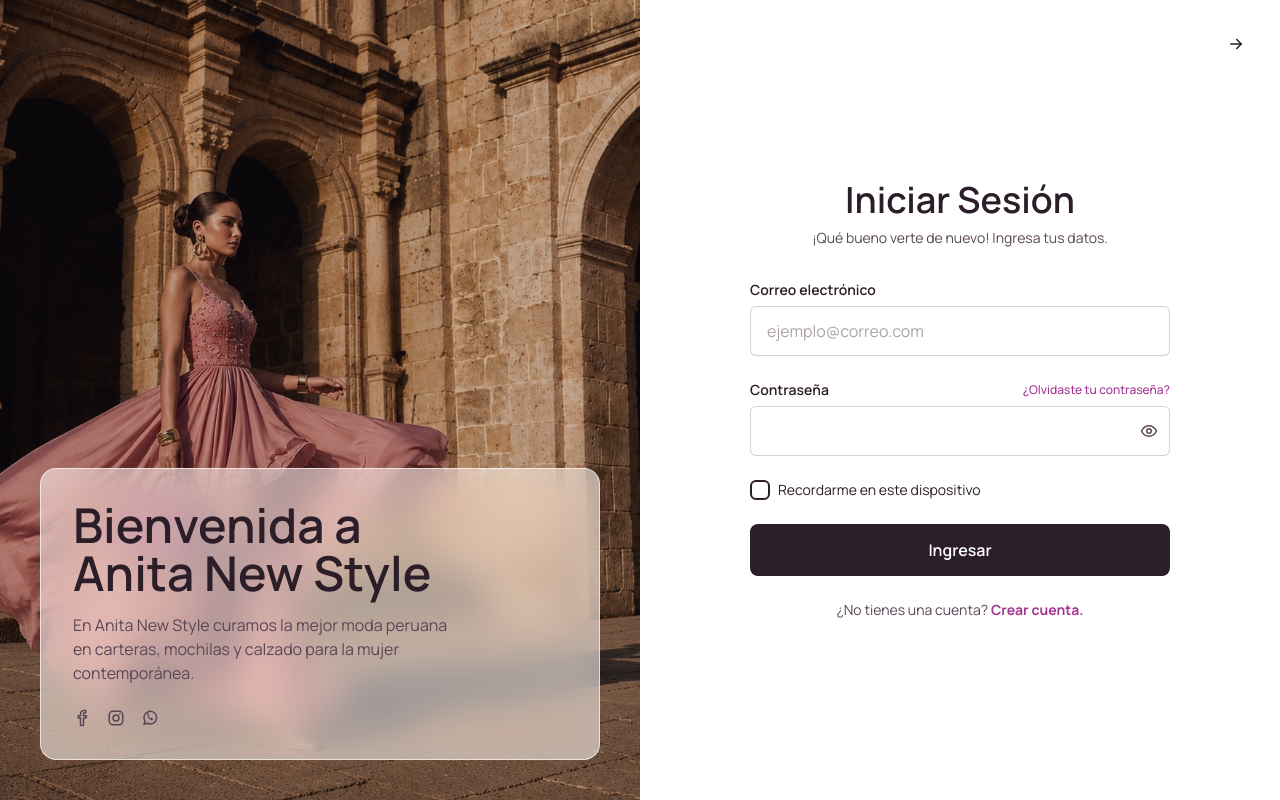
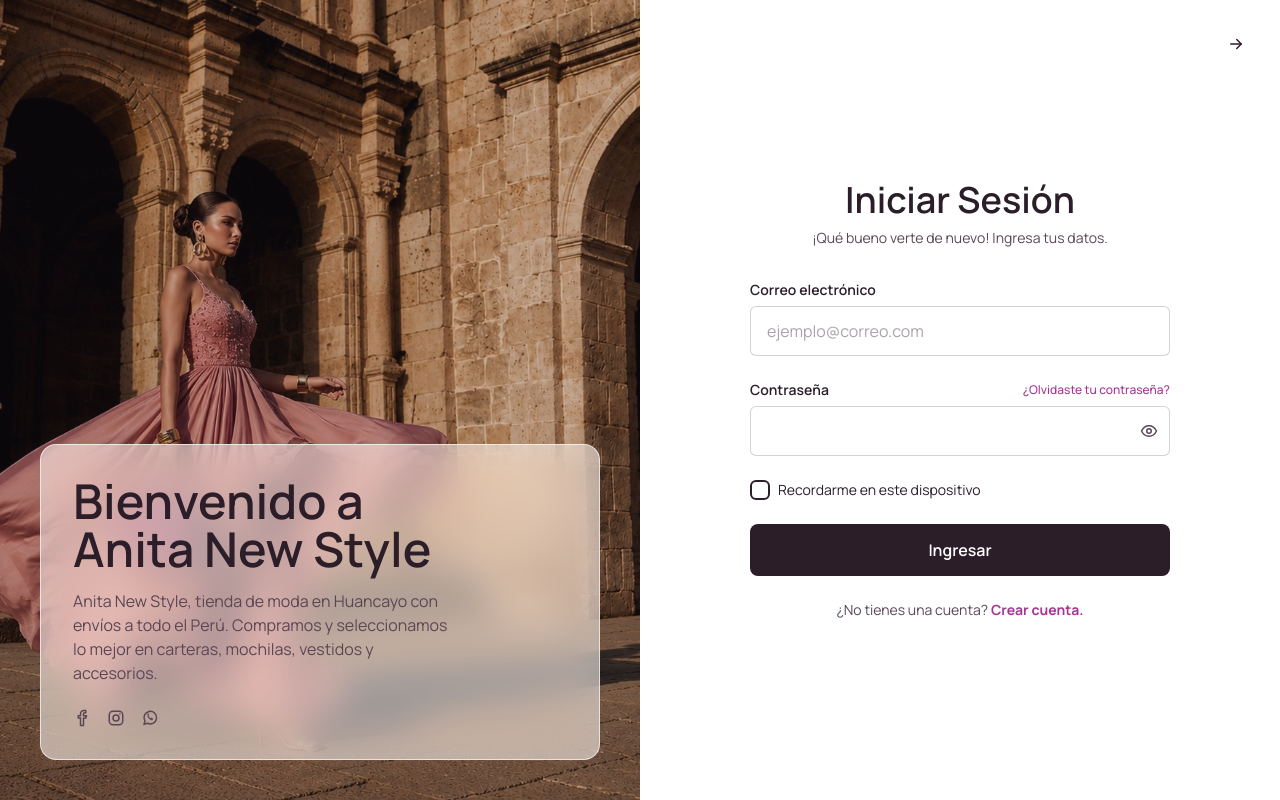
Before and after one commit to Luc7o/anita-new-2026, a React (Vite) app in the folder frontend/: page /ingresar in a window 1280 px wide. Built offline with nearby package versions, Linux system fonts and the light colour scheme; no server answers.

Commit message:
Actualiza mensaje de login: tienda de moda que selecciona y vende en Huancayo

```diff
--- a/frontend/src/pages/Login.jsx
+++ b/frontend/src/pages/Login.jsx
@@ -61,13 +61,12 @@
         <div className="absolute inset-0 bg-plum/25" />
         <div className="glass relative z-10 rounded-2xl p-6 sm:p-8">
           <h1 className="text-4xl font-semibold leading-tight text-plum sm:text-5xl">
-            Bienvenida a
+            Bienvenido a
             <br />
             Anita New Style
           </h1>
           <p className="mt-4 max-w-sm text-sm text-plum-soft sm:text-base">
-            En Anita New Style curamos la mejor moda peruana en carteras, mochilas y calzado
-            para la mujer contemporánea.
+             Anita New Style, tienda de moda en Huancayo con envíos a todo el Perú. Compramos y seleccionamos lo mejor en carteras, mochilas, vestidos y accesorios.
           </p>
           <div className="mt-6 flex items-center gap-4">
             <a href="#" aria-label="Facebook" className="text-plum-soft transition hover:text-berry">
```
